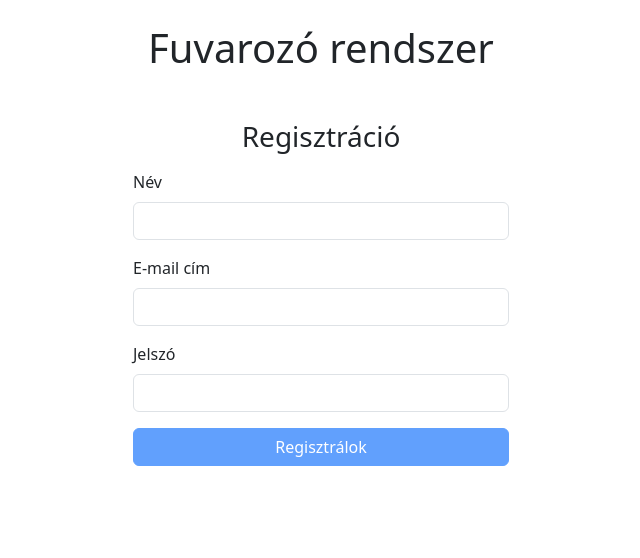
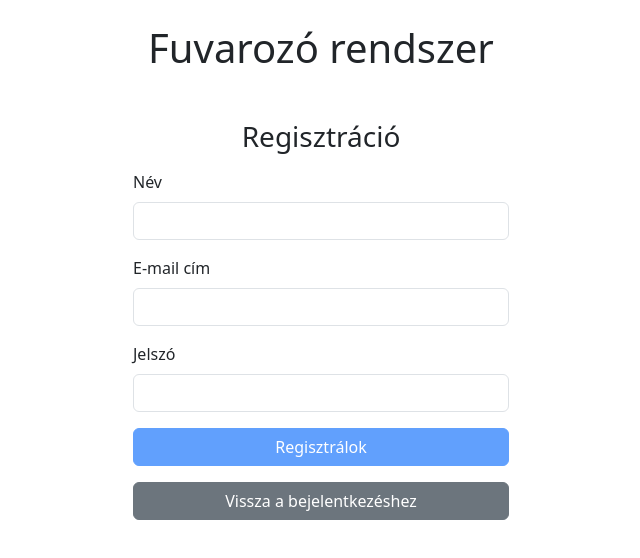
Before and after one commit to Jakucs/fuvarozorendszer, an Angular app in the folder frontend/: page / in a window 1280 px wide. Shown: the top 558 px of the page, without its empty margins (319-959 px from the left). Built offline with nearby package versions, Linux system fonts and the light colour scheme.

Commit message:
we can go back to login component

```diff
--- a/frontend/src/app/register/register.component.html
+++ b/frontend/src/app/register/register.component.html
@@ -52,6 +52,10 @@
     </button>
   </form>
 
+  <button class="btn btn-secondary w-100 mt-3" (click)="goToLogin()">
+    Vissza a bejelentkezéshez
+  </button>
+
   <p class="text-center text-success mt-3" *ngIf="successMessage">
     {{ successMessage }}
   </p>
```
